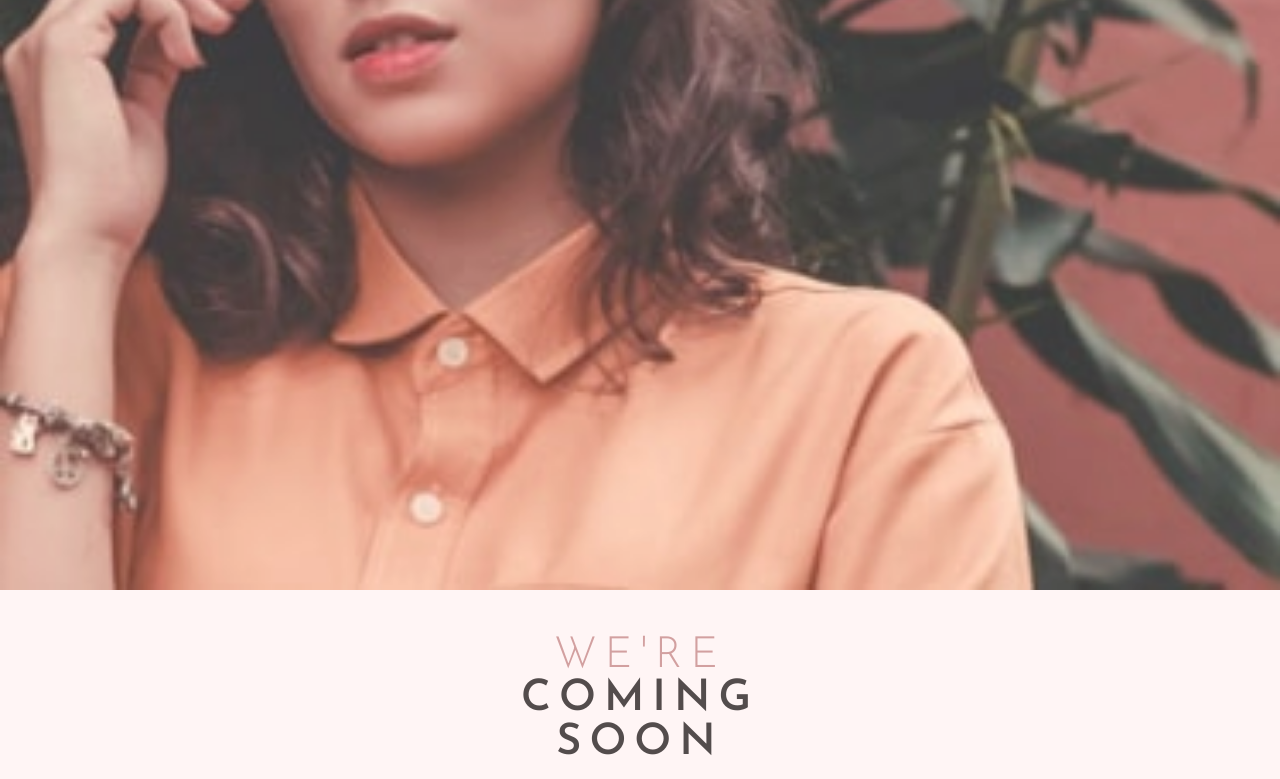
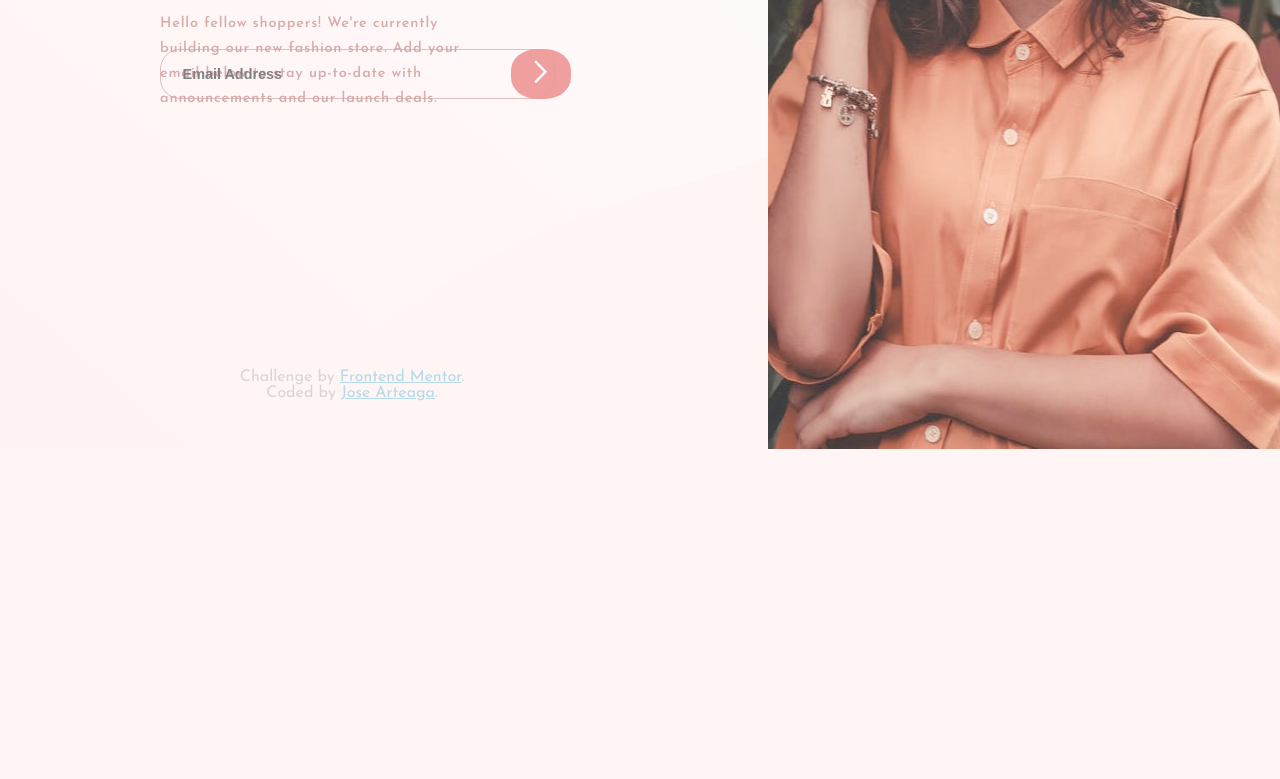
Before and after one commit to jharteaga/frontend-mentor-base-apparel-coming-soon-page, a website: page dist/index.html in a window 1280 px wide. Shown: the part 351-1130 px from the top of the page. After the commit the page ends 800 px from the top, so only its background shows below. Drawn offline with Linux system fonts and the light colour scheme.

Commit message:
Responsiveness implemented

```diff
--- a/scss/_mobile.scss
+++ b/scss/_mobile.scss
@@ -53,35 +53,29 @@
 
 @include mediaLg {
   body {
-    display: flex;
-    flex-direction: column;
-    justify-content: center;
-    align-items: center;
-
+    height: 100vh;
+    width: 100%;
     & .main-container {
       background-image: url('../images/bg-pattern-desktop.svg');
       background-color: hsl(0, 100%, 98%);
       background-repeat: no-repeat;
       background-size: cover;
       display: grid;
-      grid-template-columns: 50% auto;
-      grid-template-rows: 20% 40% 40%;
+      grid-template-columns: 50% 10% auto;
+      grid-template-rows: 20% 30% 30% 20%;
       grid-template-areas:
-        'logo img'
-        'info img'
-        'email img';
-
-      border: 1px solid rgb(61, 61, 61);
+        'logo space img'
+        'info space img'
+        'email space img'
+        'copyr space img';
       border-radius: 10px;
-      width: 100vw;
-      height: 100vh;
     }
   }
 
   .header-container {
     grid-area: logo;
-    padding-top: 2.5em;
-    margin-left: 2em;
+    padding-top: 4em;
+    margin-left: 5em;
     align-items: flex-start;
 
     & .logo {
@@ -91,14 +85,48 @@
 
   .info-container {
     grid-area: info;
+    align-items: flex-start;
+    margin-left: 5em;
+    & h1 {
+      text-align: left;
+      font-size: 4rem;
+      line-height: 65px;
+    }
+
+    & p {
+      font-size: 0.9rem;
+      text-align: left;
+      line-height: 25px;
+    }
   }
 
   .email-container {
     grid-area: email;
-  }
+    margin-left: 7em;
 
-  footer {
-    grid-area: footer;
+    & .email {
+      width: 35vw;
+      height: 50px;
+      padding: 0.5em 2em;
+    }
+
+    & .error {
+      right: 18%;
+    }
+
+    & .button-container {
+      width: 60px;
+      height: 49px;
+      padding: 0.7em;
+      right: -4%;
+      opacity: 0.9;
+      cursor: pointer;
+    }
+
+    & small {
+      left: 4%;
+      font-size: 0.85rem;
+    }
   }
 
   .image-container {
@@ -110,7 +138,114 @@
 
     & .hero-desktop {
       display: block;
-      height: 100%;
+      height: 100vh;
     }
   }
+
+  .footer {
+    grid-area: copyr;
+    margin-bottom: 1em;
+  }
 }
+
+@include mediaXl {
+  body {
+    height: 100vh;
+    width: 100%;
+    & .main-container {
+      background-image: url('../images/bg-pattern-desktop.svg');
+      background-color: hsl(0, 100%, 98%);
+      background-repeat: no-repeat;
+      background-size: cover;
+      display: grid;
+      grid-template-columns: 55% 5% auto;
+      grid-template-rows: 20% 30% 30% 20%;
+      grid-template-areas:
+        'logo space img'
+        'info space img'
+        'email space img'
+        'copyr space img';
+      border-radius: 10px;
+    }
+  }
+
+  .header-container {
+    grid-area: logo;
+    padding-top: 4em;
+    margin-left: 8em;
+    align-items: flex-start;
+
+    & .logo {
+      width: 160px;
+    }
+  }
+
+  .info-container {
+    grid-area: info;
+    align-items: flex-start;
+    margin-left: 8em;
+    & h1 {
+      text-align: left;
+      font-size: 4rem;
+      line-height: 65px;
+    }
+
+    & p {
+      font-size: 0.9rem;
+      text-align: left;
+      line-height: 25px;
+      padding-right: 14em;
+      margin-bottom: 0;
+    }
+  }
+
+  .email-container {
+    grid-area: email;
+    margin-left: 10em;
+    align-items: flex-start;
+    justify-content: flex-start;
+    margin-top: 0;
+
+    & .email {
+      width: 395px;
+      height: 50px;
+      padding: 0.5em 1.5em;
+    }
+
+    & .error {
+      right: 18%;
+    }
+
+    & .button-container {
+      width: 60px;
+      height: 50px;
+      padding: 0.7em;
+      right: -4%;
+      opacity: 0.9;
+      cursor: pointer;
+    }
+
+    & small {
+      left: 4%;
+      font-size: 0.85rem;
+    }
+  }
+
+  .image-container {
+    grid-area: img;
+
+    & .hero-mobile {
+      display: none;
+    }
+
+    & .hero-desktop {
+      display: block;
+      height: 100vh;
+    }
+  }
+
+  .footer {
+    grid-area: copyr;
+    margin-bottom: 1em;
+  }
+}
```
Also changed, not shown: dist/css/main.css, dist/index.html.
